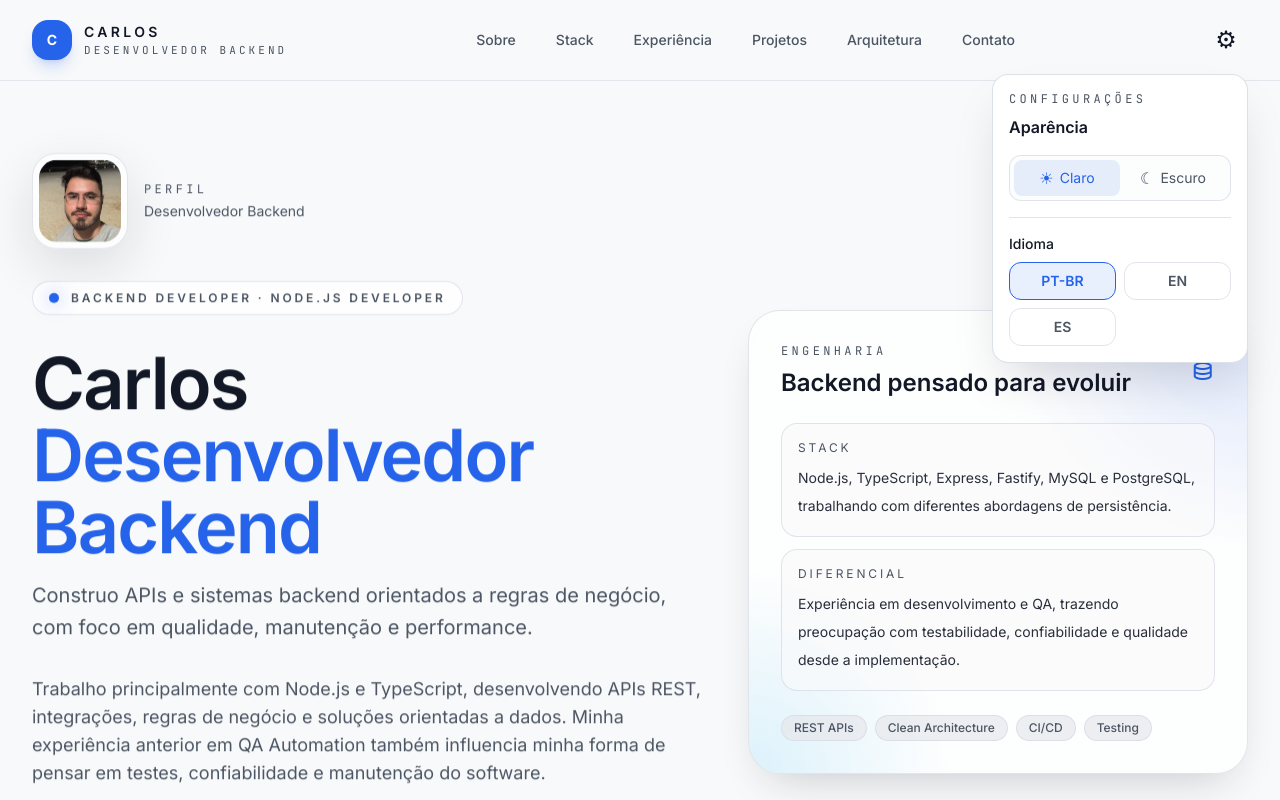
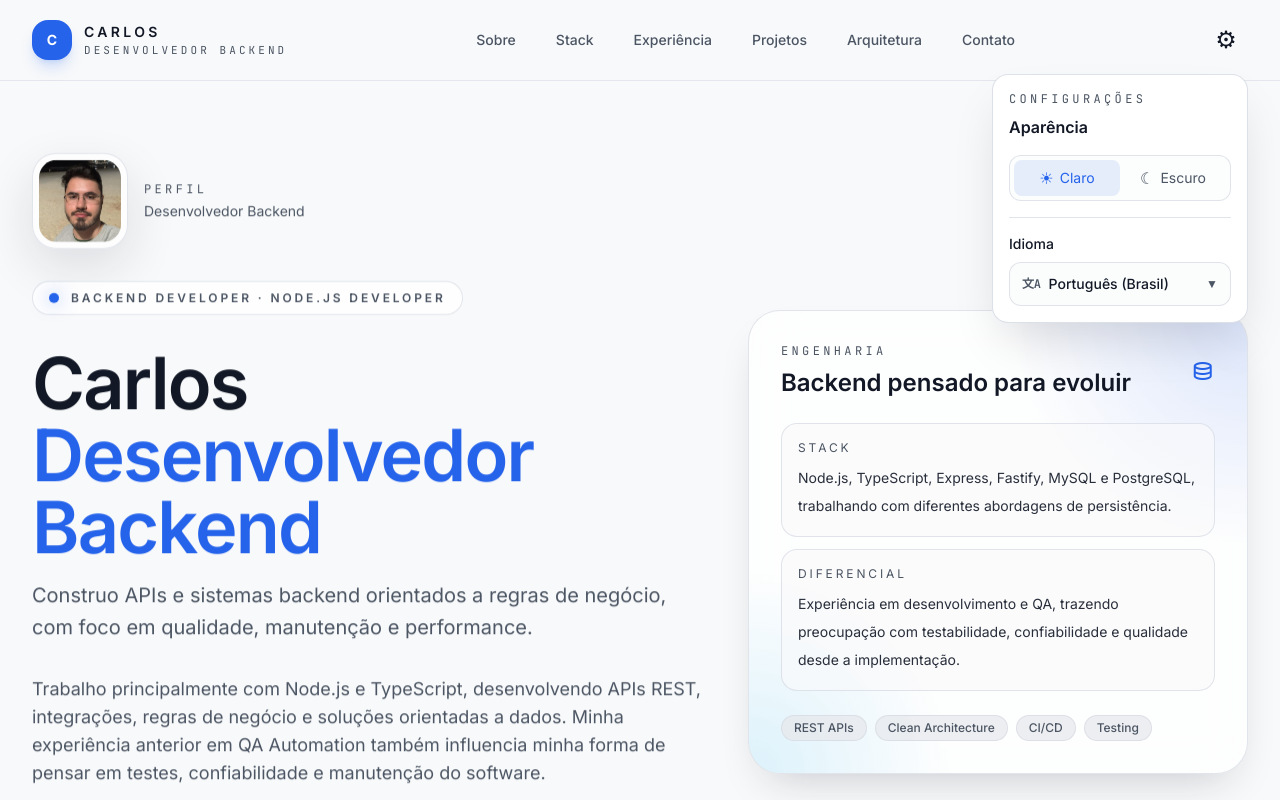
Before and after one commit to carloseocandido/portfolio, a React (Vite) app: page / in a window 1280 px wide. Both pictures are taken after a click on the button "Configurações". Shown: the top 800 px of the page. Built offline with nearby package versions, Linux system fonts and the light colour scheme.

Commit message:
feat: enhance language selection with dropdown and add language names for English, Spanish, and Portuguese

```diff
--- a/src/components/header/HeaderActions.tsx
+++ b/src/components/header/HeaderActions.tsx
@@ -11,6 +11,7 @@ export function HeaderActions({ mobile = false }: HeaderActionsProps) {
   const { t } = useTranslation();
   const { resolvedTheme, setTheme } = useTheme();
   const [isOpen, setIsOpen] = useState(false);
+  const [isLanguageOpen, setIsLanguageOpen] = useState(false);
   const settingsRef = useRef<HTMLDivElement>(null);
 
   const changeLanguage = (language: "pt-BR" | "en" | "es") => {
@@ -97,21 +98,63 @@ export function HeaderActions({ mobile = false }: HeaderActionsProps) {
             </div>
 
             <div className="border-t border-border/70 pt-4">
-              <p className="mb-2 text-sm font-medium text-foreground">
+              <p className="text-sm font-medium text-foreground">
                 {t("language")}
               </p>
-              <div className="grid grid-cols-2 gap-2">
+              <div className="relative mt-2">
+                <button
+                  type="button"
+                  onClick={() => setIsLanguageOpen((current) => !current)}
+                  className="flex h-11 w-full items-center justify-between rounded-xl border border-border/70 bg-background/50 px-3 text-sm font-medium text-foreground transition-colors hover:border-primary focus:border-primary focus:outline-none focus:ring-2 focus:ring-primary/20"
+                  aria-expanded={isLanguageOpen}
+                  aria-controls="language-options"
+                >
+                  <span className="flex items-center gap-2">
+                    <span
+                      className="font-mono text-xs font-semibold tracking-tight text-muted-foreground"
+                      aria-hidden="true"
+                    >
+                      文A
+                    </span>
+                    {t(
+                      `languageNames.${i18n.resolvedLanguage === "pt-BR" ? "ptBR" : i18n.resolvedLanguage}`,
+                    )}
+                  </span>
+                  <span
+                    className="text-xs text-muted-foreground"
+                    aria-hidden="true"
+                  >
+                    {isLanguageOpen ? "▲" : "▼"}
+                  </span>
+                </button>
+
+                {isLanguageOpen ? (
+                  <div
+                    id="language-options"
+                    className="absolute inset-x-0 top-[calc(100%+0.5rem)] z-10 rounded-xl border border-border/80 bg-card p-1.5 shadow-xl shadow-slate-950/15"
+                    role="listbox"
+                    aria-label={t("language")}
+                  >
                     {(["pt-BR", "en", "es"] as const).map((language) => (
                       <button
                         key={language}
                         type="button"
-                    onClick={() => changeLanguage(language)}
-                    className={`rounded-xl border px-3 py-2 text-sm font-semibold transition-colors ${i18n.resolvedLanguage === language ? "border-primary bg-primary/10 text-primary" : "border-border/70 text-muted-foreground hover:bg-muted/70 hover:text-foreground"}`}
-                    aria-pressed={i18n.resolvedLanguage === language}
+                        onClick={() => {
+                          changeLanguage(language);
+                          setIsLanguageOpen(false);
+                        }}
+                        className={`flex w-full items-center justify-between rounded-lg px-3 py-2 text-left text-sm transition-colors hover:bg-muted/70 ${i18n.resolvedLanguage === language ? "text-primary" : "text-muted-foreground hover:text-foreground"}`}
+                        role="option"
+                        aria-selected={i18n.resolvedLanguage === language}
                       >
-                    {language === "pt-BR" ? "PT-BR" : language.toUpperCase()}
+                        {t(
+                          `languageNames.${language === "pt-BR" ? "ptBR" : language}`,
+                        )}
+                        {i18n.resolvedLanguage === language ? "✓" : null}
                       </button>
                     ))}
+                  </div>
+                ) : null}
               </div>
             </div>
           </div>
--- a/src/locales/en.ts
+++ b/src/locales/en.ts
@@ -1,6 +1,11 @@
 const en = {
   translation: {
     language: "Language",
+    languageNames: {
+      ptBR: "Portuguese (Brazil)",
+      en: "English",
+      es: "Spanish",
+    },
     scrollToTop: "Back to top",
     settings: "Settings",
     appearance: "Appearance",
--- a/src/locales/es.ts
+++ b/src/locales/es.ts
@@ -1,6 +1,11 @@
 const es = {
   translation: {
     language: "Idioma",
+    languageNames: {
+      ptBR: "Portugués (Brasil)",
+      en: "Inglés",
+      es: "Español",
+    },
     scrollToTop: "Volver arriba",
     settings: "Configuración",
     appearance: "Apariencia",
--- a/src/locales/pt-BR.ts
+++ b/src/locales/pt-BR.ts
@@ -1,6 +1,11 @@
 const ptBR = {
   translation: {
     language: "Idioma",
+    languageNames: {
+      ptBR: "Português (Brasil)",
+      en: "Inglês",
+      es: "Espanhol",
+    },
     scrollToTop: "Voltar ao topo",
     settings: "Configurações",
     appearance: "Aparência",
```
Lines whose indentation alone changed are shown as unchanged.
